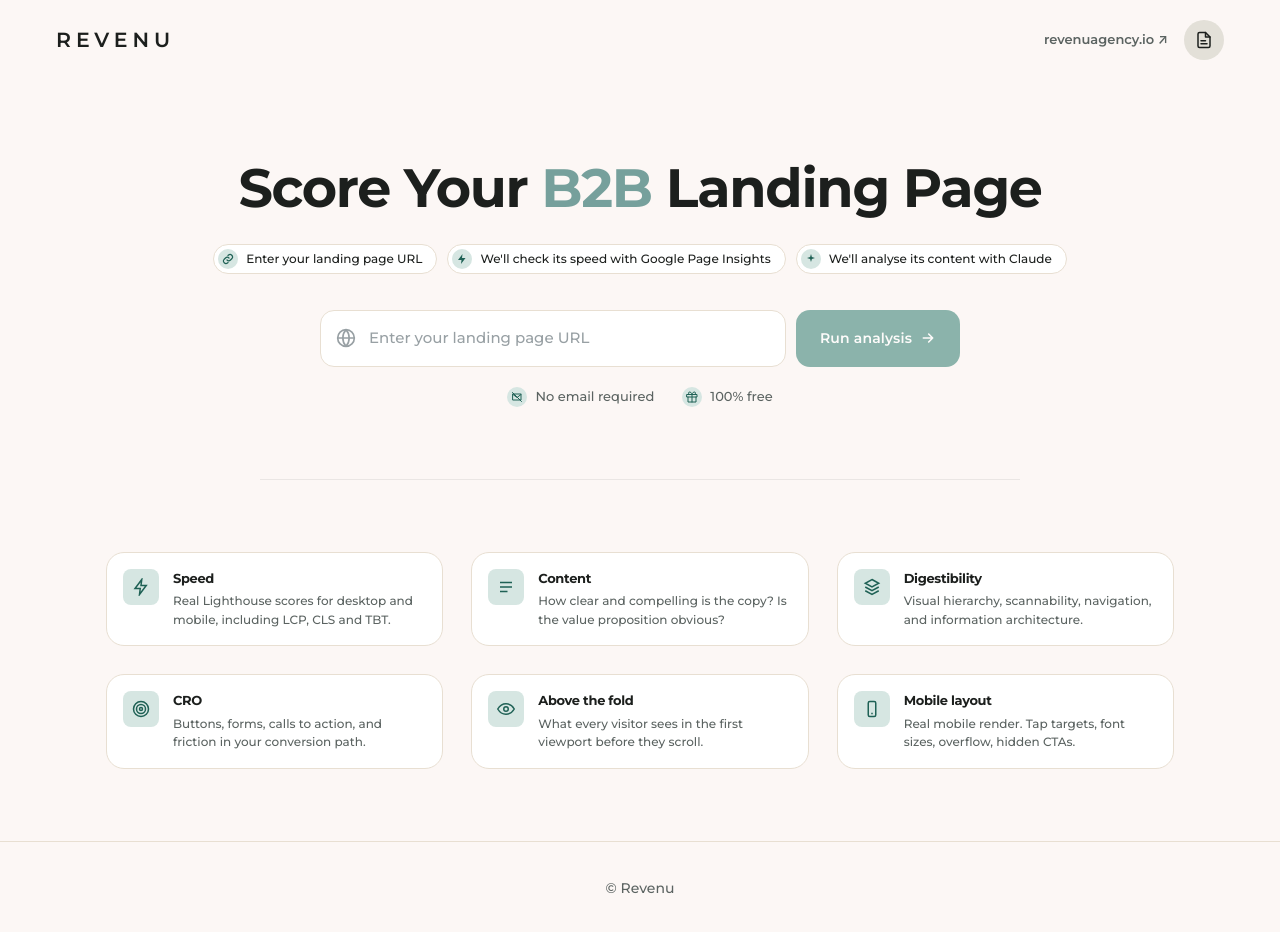
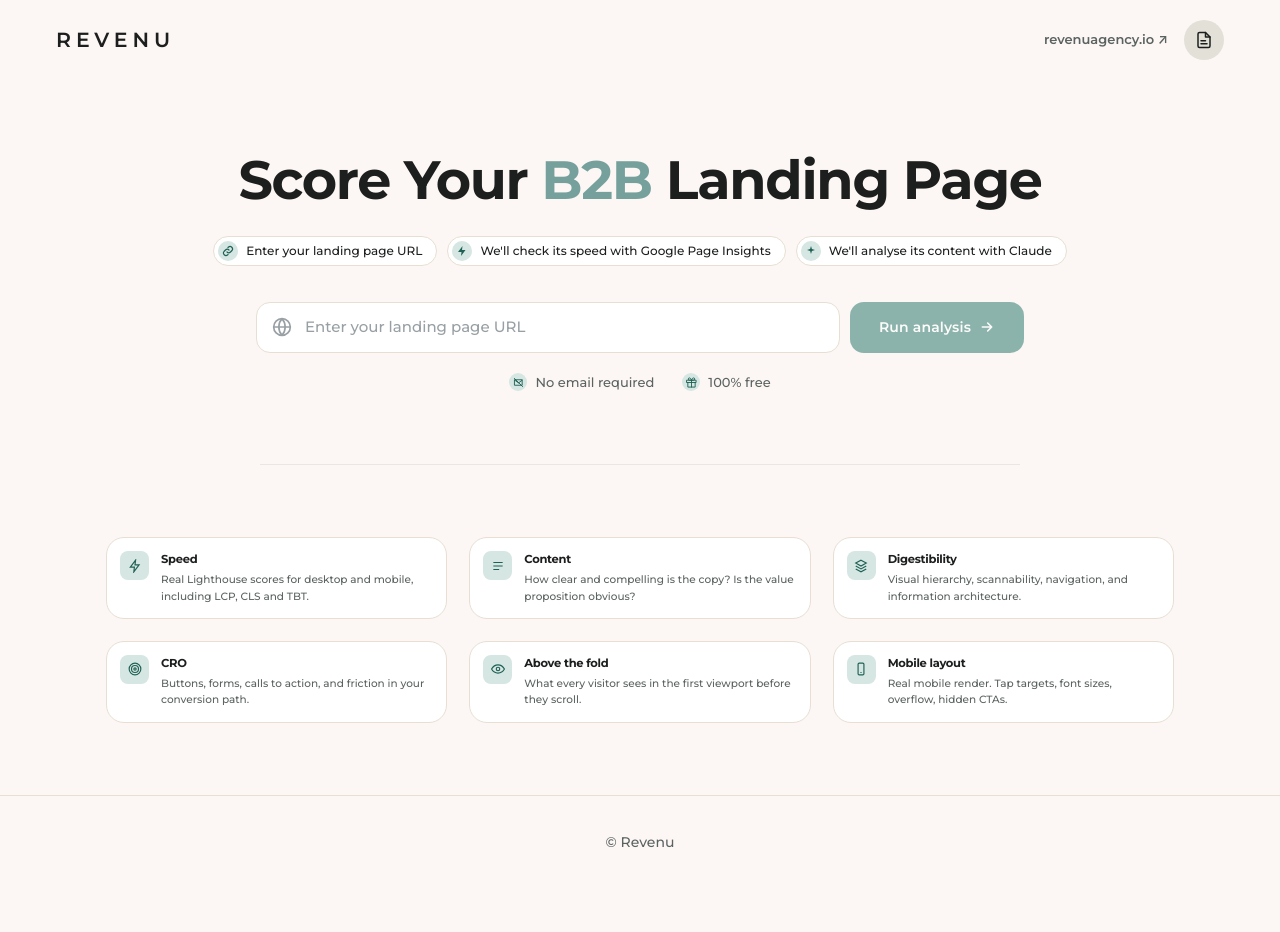
Before and after one commit to RevenuJoe/pagetest, a Next.js app: page / in a window 1280 px wide. Shown: the top 932 px of the page. After the commit the page ends 889 px from the top, so only its background shows below. Built offline with nearby package versions, Linux system fonts and the light colour scheme.

Commit message:
Home: tighter nav→headline gap, smaller trust icons, shorter wider URL/Run, 20% smaller features

```diff
--- a/app/page.tsx
+++ b/app/page.tsx
@@ -1,6 +1,6 @@
 "use client";
 
-import { Suspense, useEffect, useRef, useState } from "react";
+import { cloneElement, Suspense, useEffect, useRef, useState } from "react";
 import { useSearchParams, useRouter } from "next/navigation";
 import Header from "@/components/Header";
 import Results from "@/components/Results";
@@ -172,7 +172,7 @@ function Home() {
       <Header />
 
       <main className="mx-auto max-w-[1180px] px-6 sm:px-14">
-        <section className="pt-14 md:pt-20">
+        <section className="pt-[50px] md:pt-[72px]">
           <div className="text-center">
             <h1 className="text-[clamp(32px,4.7vw,54px)] font-bold leading-[1.04] tracking-tight text-ink">
               Score Your{" "}
@@ -184,7 +184,7 @@ function Home() {
 
           <form
             onSubmit={onSubmit}
-            className="mx-auto mt-9 flex w-full max-w-[640px] flex-col items-stretch gap-2.5 sm:flex-row"
+            className="mx-auto mt-9 flex w-full max-w-[768px] flex-col items-stretch gap-2.5 sm:flex-row"
           >
             <div className="relative flex-1">
               <span
@@ -210,13 +210,13 @@ function Home() {
                 value={formUrl}
                 onChange={(e) => setFormUrl(e.target.value)}
                 disabled={isLoading}
-                className="w-full rounded-[14px] border border-beige-line bg-card py-4 pl-12 pr-4 text-[15px] font-medium text-ink outline-none transition placeholder:font-medium placeholder:text-[#98a0a4] focus:border-accent focus:ring-4 focus:ring-accent-soft disabled:opacity-60"
+                className="w-full rounded-[14px] border border-beige-line bg-card py-[13px] pl-12 pr-4 text-[15px] font-medium text-ink outline-none transition placeholder:font-medium placeholder:text-[#98a0a4] focus:border-accent focus:ring-4 focus:ring-accent-soft disabled:opacity-60"
               />
             </div>
             <button
               type="submit"
               disabled={isLoading || !formUrl.trim()}
-              className="inline-flex items-center justify-center gap-2 rounded-[14px] bg-accent px-6 py-4 text-sm font-semibold tracking-[0.01em] text-white transition hover:bg-accent-dark active:scale-[.99] disabled:cursor-not-allowed disabled:opacity-55"
+              className="inline-flex items-center justify-center gap-2 rounded-[14px] bg-accent px-[29px] py-[13px] text-sm font-semibold tracking-[0.01em] text-white transition hover:bg-accent-dark active:scale-[.99] disabled:cursor-not-allowed disabled:opacity-55"
             >
               {isLoading ? (
                 <>
@@ -249,8 +249,8 @@ function Home() {
           {!isLoading && (
             <div className="mt-5 flex items-center justify-center gap-7 text-[13px] font-medium text-ink-soft">
               <span className="inline-flex items-center gap-2">
-                <span className="flex h-5 w-5 items-center justify-center rounded-full bg-accent-soft text-accent-dark">
-                  <svg viewBox="0 0 24 24" fill="none" stroke="currentColor" strokeWidth="2" strokeLinecap="round" strokeLinejoin="round" className="h-3 w-3" aria-hidden>
+                <span className="flex h-[18px] w-[18px] items-center justify-center rounded-full bg-accent-soft text-accent-dark">
+                  <svg viewBox="0 0 24 24" fill="none" stroke="currentColor" strokeWidth="2" strokeLinecap="round" strokeLinejoin="round" className="h-[11px] w-[11px]" aria-hidden>
                     <path d="M4 6h16v12H4z" />
                     <path d="M4 7l8 6 8-6" />
                     <line x1="3" y1="3" x2="21" y2="21" />
@@ -259,8 +259,8 @@ function Home() {
                 No email required
               </span>
               <span className="inline-flex items-center gap-2">
-                <span className="flex h-5 w-5 items-center justify-center rounded-full bg-accent-soft text-accent-dark">
-                  <svg viewBox="0 0 24 24" fill="none" stroke="currentColor" strokeWidth="2" strokeLinecap="round" strokeLinejoin="round" className="h-3 w-3" aria-hidden>
+                <span className="flex h-[18px] w-[18px] items-center justify-center rounded-full bg-accent-soft text-accent-dark">
+                  <svg viewBox="0 0 24 24" fill="none" stroke="currentColor" strokeWidth="2" strokeLinecap="round" strokeLinejoin="round" className="h-[11px] w-[11px]" aria-hidden>
                     <polyline points="20 12 20 22 4 22 4 12" />
                     <rect x="2" y="7" width="20" height="5" />
                     <line x1="12" y1="22" x2="12" y2="7" />
@@ -411,20 +411,22 @@ function FeaturesGrid() {
     { icon: <IconPhone />, title: "Mobile layout", desc: "Real mobile render. Tap targets, font sizes, overflow, hidden CTAs." },
   ];
   return (
-    <div className="grid gap-7 sm:grid-cols-2 lg:grid-cols-3">
+    // Boxes scaled ~20% smaller: tighter grid gap, less padding inside each
+    // card, smaller icon container, and slightly smaller copy.
+    <div className="grid gap-[22px] sm:grid-cols-2 lg:grid-cols-3">
       {items.map((it) => (
         <div
           key={it.title}
-          className="flex items-start gap-3.5 rounded-card border border-beige-line bg-card p-4"
+          className="flex items-start gap-3 rounded-card border border-beige-line bg-card p-[13px]"
         >
-          <div className="flex h-9 w-9 flex-shrink-0 items-center justify-center rounded-lg bg-accent-soft text-accent-dark">
-            {it.icon}
+          <div className="flex h-[29px] w-[29px] flex-shrink-0 items-center justify-center rounded-lg bg-accent-soft text-accent-dark">
+            {cloneElement(it.icon as React.ReactElement<{ className?: string }>, { className: "h-[14px] w-[14px]" })}
           </div>
           <div className="min-w-0 flex-1">
-            <h3 className="text-[13px] font-bold tracking-tight text-ink">
+            <h3 className="text-[11.5px] font-bold tracking-tight text-ink">
               {it.title}
             </h3>
-            <p className="mt-1 text-[12px] font-medium leading-[1.55] text-ink-soft">
+            <p className="mt-1 text-[10.5px] font-medium leading-[1.55] text-ink-soft">
               {it.desc}
             </p>
           </div>
```
